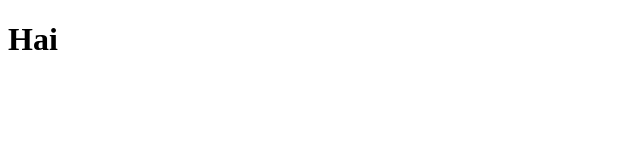
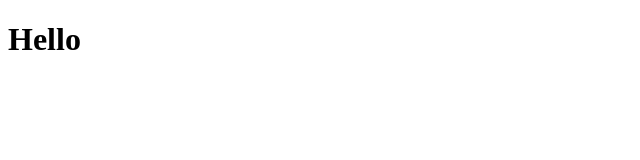
Before and after one commit to Saravanankuttisankar/to_do_list_App, a plain HTML site: page index.html in a window 1280 px wide. Shown: the full height of the page, 0-640 px from the left. Drawn offline with Linux system fonts and the light colour scheme.

Commit message:
(fix:content changed)

```diff
--- a/index.html
+++ b/index.html
@@ -6,6 +6,6 @@
     <title>Document</title>
 </head>
 <body>
-    <h1>Hai</h1>
+    <h1>Hello</h1>
 </body>
 </html>
```
